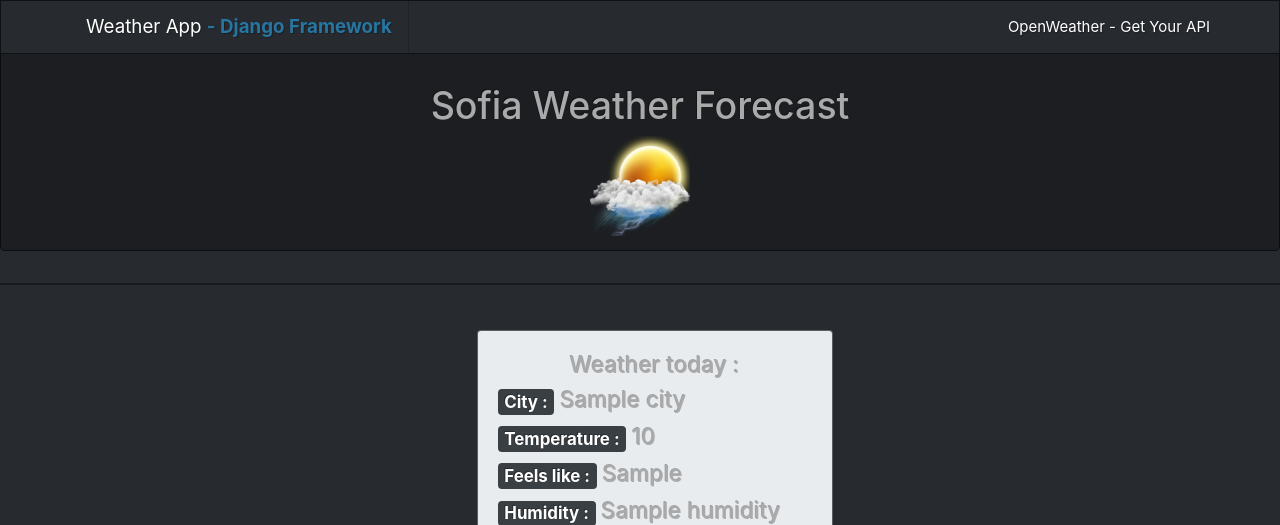
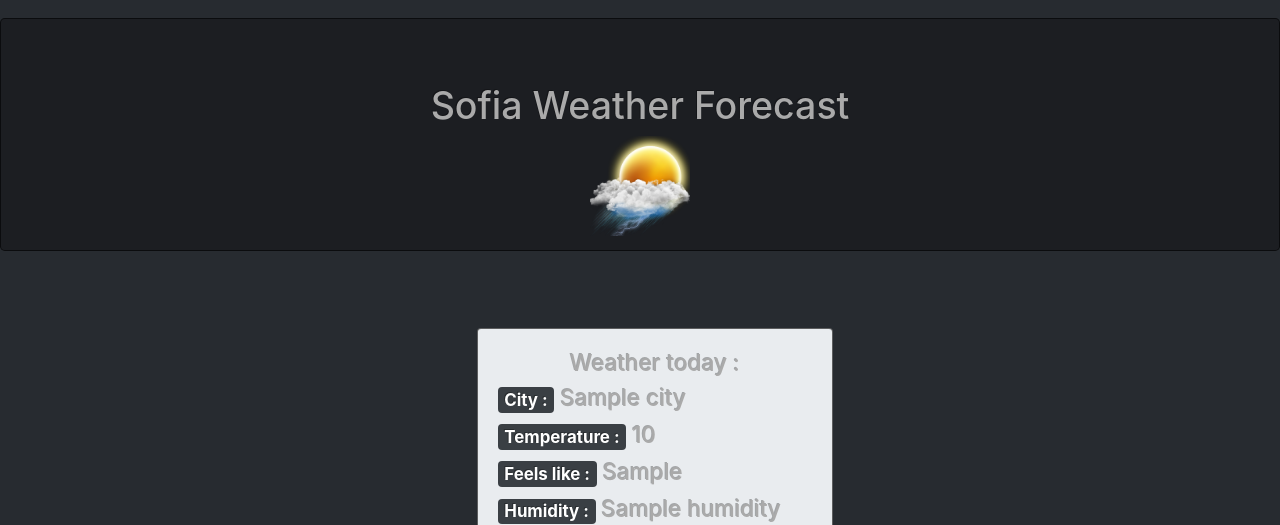
Before and after one commit to BilyanaRumenova/weather-app, a Django app: template templates/email/email_weather.html in a window 1280 px wide. Shown: the top 525 px of the page. Run offline with Django 4.2, Linux system fonts and the light colour scheme; the template is opened without the code that fills it: most values are stand-ins (such as "Sample title", 1, 10 or a date in 2020); parts of the project's set-up code (start-up, migrations or seed data) failed here and were passed over.

Commit message:
Refactoring code in order to omit repeatable lines

```diff
--- a/WeatherApp/celery.py
+++ b/WeatherApp/celery.py
@@ -16,11 +16,11 @@ app.config_from_object('django.conf:settings', namespace='CELERY')
 # Celery Beat Settings
 app.conf.beat_schedule = {
     'send_weather_to_client_every_day': {
-        'task': 'sofia_weather.tasks.send_weather_email_task',
-        'schedule': crontab(hour=19, minute=37),
+        'task': 'celery_utils.tasks.send_weather_email_task',
+        'schedule': crontab(hour=12, minute=45),
     },
     'send_mail_screenshot_every_day': {
-        'task': 'sofia_weather.tasks.send_screenshot_email_task',
+        'task': 'celery_utils.tasks.send_screenshot_email_task',
         'schedule': crontab(hour=18, minute=53),
     },
 }
--- a/api_weatherapp/views.py
+++ b/api_weatherapp/views.py
@@ -1,8 +1,6 @@
 from datetime import datetime, timedelta
 
-from django.conf import settings
 from django.contrib.sites import requests
-from django.core.cache.backends.base import DEFAULT_TIMEOUT
 from rest_framework import status
 from rest_framework.generics import CreateAPIView
 from rest_framework.response import Response
@@ -10,7 +8,7 @@ from rest_framework.views import APIView
 import requests
 
 from api_weatherapp.serializers import SubscribedUsersSerializer
-from sofia_weather.tasks import send_email_after_subscription_task
+from celery_utils.tasks import send_email_after_subscription_task
 from celery import current_app
 
 
--- a/sofia_weather/forms.py
+++ b/sofia_weather/forms.py
@@ -2,7 +2,7 @@ from django import forms
 
 from sofia_weather.core.forms import BootstrapFormMixin
 from sofia_weather.models import SubscribedUsers
-from sofia_weather.tasks import send_email_after_subscription_task
+from celery_utils.tasks import send_email_after_subscription_task
 
 
 class SubscribedUsersForm(BootstrapFormMixin, forms.ModelForm):
--- a/sofia_weather/views.py
+++ b/sofia_weather/views.py
@@ -6,7 +6,7 @@ from django.urls import reverse_lazy
 from django.views.generic import TemplateView, FormView
 
 from sofia_weather.forms import SubscribedUsersForm
-from sofia_weather.tasks import send_email_after_subscription_task
+from celery_utils.tasks import send_email_after_subscription_task
 
 
 class IndexView(TemplateView):
--- a/templates/email/email_weather.html
+++ b/templates/email/email_weather.html
@@ -1,89 +1 @@
-{% load static %}
-<!DOCTYPE html>
-<html lang="en">
-<head>
-    <meta charset="UTF-8"/>
-    <meta name="viewport" content="width=device-width, initial-scale=1.0"/>
-    <link rel="stylesheet" href="https://cdnjs.cloudflare.com/ajax/libs/bootswatch/4.6.1/slate/bootstrap.min.css"
-          integrity="sha512-vcxGhXoYp4V+Px82NLfIO/aoZjAXBnkVDNaII83WBgEe5bfPGD1wgUu9Av3+IzTh3ilPiEie5Zc21hrk84oBUg=="
-          crossorigin="anonymous" referrerpolicy="no-referrer"/>
-    <title>Sofia Weather </title>
-
-    <style>
-        .text-center {
-            text-align: center;
-        }
-    </style>
-
-</head>
-
-<body>
-<div class="navbar navbar-expand-lg fixed-top navbar-dark bg-dark">
-    <div class="container">
-        <a href="../" class="navbar-brand">Weather App <span style="color: rgb(39, 117, 161);"> <strong> - Django
-            Framework</strong>
-        </span> </a>
-        <a href="https://openweathermap.org" class="navbar-tech">OpenWeather - Get Your API</a>
-    </div>
-</div>
-
-<br/><br/> <br>
-<div id="jumbotron" class="jumbotron" style="text-align: center; margin-top:-50px">
-    <h1 class="display-5">Sofia Weather Forecast </h1>
-    <img src="{% static 'images/weather.png' %}" class="image" style="width:100px; margin-bottom:-50px;">
-</div>
-
-<nav class="navbar navbar-expand-lg navbar-dark bg-primary"></nav>
-<br> <br>
-<div class="row">
-    {% if current_weather %}
-        <h4><span class="col d-flex justify-content-center"></span></h4>
-        <div class="col d-flex justify-content-center">
-        <div class=" card text-black bg-light mb-6">
-
-        <div class=" card-body">
-            <h4><span class="col d-flex justify-content-center">Weather today :</span></h4>
-            <h4><span class="badge badge-primary">City :</span> {{ current_weather.city }}</h4>
-            <h4><span class="badge badge-primary">Temperature :</span> {{ current_weather.temperature }}</h4>
-            <h4><span class="badge badge-primary">Feels like :</span> {{ current_weather.feels_like }}</h4>
-            <h4><span class="badge badge-primary">Humidity : </span> {{ current_weather.humidity }}</h4>
-            <h4><span class="badge badge-primary">Forecast : </span> {{ main }} <img
-                    src="http://openweathermap.org/img/w/{{ current_weather.weather_icon }}.png" alt="Image"
-                    style="width:70px"></h4>
-            <h4><span class="badge badge-primary">Description : </span> {{ current_weather.description }}</h4>
-            <h4><span class="badge badge-primary">Min temperature : </span> {{ current_weather.min_temp }}</h4>
-            <h4><span class="badge badge-primary">Max temperature : </span> {{ current_weather.max_temp }}</h4>
-            <h4><span class="badge badge-primary">Time : </span> {{ current_weather.date }}</h4>
-        </div>
-    {% endif %}
-
-    <div>
-        <br/><br/> <br>
-
-        <h4><span class="col d-flex justify-content-center">Weather this week :</span></h4>
-        {% if weather_weekly %}
-            {% for forecast in weather_weekly.daily_forecast %}
-                <div class=" card-body">
-                    <div class="justify-content-center">{{ forecast.date }}</div>
-
-                    <h4><span class="badge badge-primary">Temperature : </span> {{ forecast.temp.day }}</h4>
-                    <h4><span class="badge badge-primary">Forecast : </span>
-                        {% for w in forecast.weather %}<img
-                                src="http://openweathermap.org/img/w/{{ w.icon }}.png" alt="Image"
-                                style="width:70px"></h4>
-                        {% endfor %}
-                    <h4><span class="badge badge-primary">Description : </span>
-                        {% for w in forecast.weather %}
-                            {{ w.description }}</h4>
-                        {% endfor %}
-                    <h4><span class="badge badge-primary">Min temperature : </span> {{ forecast.temp.min }}</h4>
-                    <h4><span class="badge badge-primary">Max temperature : </span> {{ forecast.temp.max }}</h4>
-                </div>
-            {% endfor %}
-        {% endif %}
-    </div>
-    </div>
-
-</body>
-
-</html>
+{% extends 'shared/weather.html' %}
--- /dev/null
+++ b/templates/shared/weather.html
@@ -0,0 +1,84 @@
+{% load static %}
+<!DOCTYPE html>
+<html lang="en">
+<head>
+    <meta charset="UTF-8"/>
+    <meta name="viewport" content="width=device-width, initial-scale=1.0"/>
+    <link rel="stylesheet" href="https://cdnjs.cloudflare.com/ajax/libs/bootswatch/4.6.1/slate/bootstrap.min.css"
+          integrity="sha512-vcxGhXoYp4V+Px82NLfIO/aoZjAXBnkVDNaII83WBgEe5bfPGD1wgUu9Av3+IzTh3ilPiEie5Zc21hrk84oBUg=="
+          crossorigin="anonymous" referrerpolicy="no-referrer"/>
+    <title>Sofia Weather </title>
+
+    <style>
+        .text-center {
+            text-align: center;
+        }
+    </style>
+
+</head>
+
+<body>
+
+<br/><br/> <br>
+<div id="jumbotron" class="jumbotron" style="text-align: center; margin-top:-50px">
+    <h1 class="display-5">Sofia Weather Forecast </h1>
+    <img src="{% static 'images/weather.png' %}" class="image" style="width:100px; margin-bottom:-50px;">
+</div>
+
+{% block subscribe %}
+
+{% endblock %}
+
+<br> <br>
+<div class="row">
+    {% if current_weather %}
+        <h4><span class="col d-flex justify-content-center"></span></h4>
+        <div class="col d-flex justify-content-center">
+        <div class=" card text-black bg-light mb-6">
+
+        <div class=" card-body">
+            <h4><span class="col d-flex justify-content-center">Weather today :</span></h4>
+            <h4><span class="badge badge-primary">City :</span> {{ current_weather.city }}</h4>
+            <h4><span class="badge badge-primary">Temperature :</span> {{ current_weather.temperature }}</h4>
+            <h4><span class="badge badge-primary">Feels like :</span> {{ current_weather.feels_like }}</h4>
+            <h4><span class="badge badge-primary">Humidity : </span> {{ current_weather.humidity }}</h4>
+            <h4><span class="badge badge-primary">Forecast : </span> {{ main }} <img
+                    src="http://openweathermap.org/img/w/{{ current_weather.weather_icon }}.png" alt="Image"
+                    style="width:70px"></h4>
+            <h4><span class="badge badge-primary">Description : </span> {{ current_weather.description }}</h4>
+            <h4><span class="badge badge-primary">Min temperature : </span> {{ current_weather.min_temp }}</h4>
+            <h4><span class="badge badge-primary">Max temperature : </span> {{ current_weather.max_temp }}</h4>
+            <h4><span class="badge badge-primary">Time : </span> {{ current_weather.date }}</h4>
+        </div>
+    {% endif %}
+
+    <div>
+        <br/><br/> <br>
+
+        <h4><span class="col d-flex justify-content-center">Weather this week :</span></h4>
+        {% if weather_weekly %}
+            {% for forecast in weather_weekly.daily_forecast %}
+                <div class=" card-body">
+                    <div class="justify-content-center">{{ forecast.date }}</div>
+
+                    <h4><span class="badge badge-primary">Temperature : </span> {{ forecast.temp.day }}</h4>
+                    <h4><span class="badge badge-primary">Forecast : </span>
+                        {% for w in forecast.weather %}<img
+                                src="http://openweathermap.org/img/w/{{ w.icon }}.png" alt="Image"
+                                style="width:70px"></h4>
+                        {% endfor %}
+                    <h4><span class="badge badge-primary">Description : </span>
+                        {% for w in forecast.weather %}
+                            {{ w.description }}</h4>
+                        {% endfor %}
+                    <h4><span class="badge badge-primary">Min temperature : </span> {{ forecast.temp.min }}</h4>
+                    <h4><span class="badge badge-primary">Max temperature : </span> {{ forecast.temp.max }}</h4>
+                </div>
+            {% endfor %}
+        {% endif %}
+    </div>
+    </div>
+
+</body>
+
+</html>
```
Also changed, not shown: templates/index.html (+4 -89 lines), templates/shared/subscribe.html (added, +8 -0 lines), celery_utils/__init__.py (added), celery_utils/tasks.py (renamed from sofia_weather/tasks.py).
